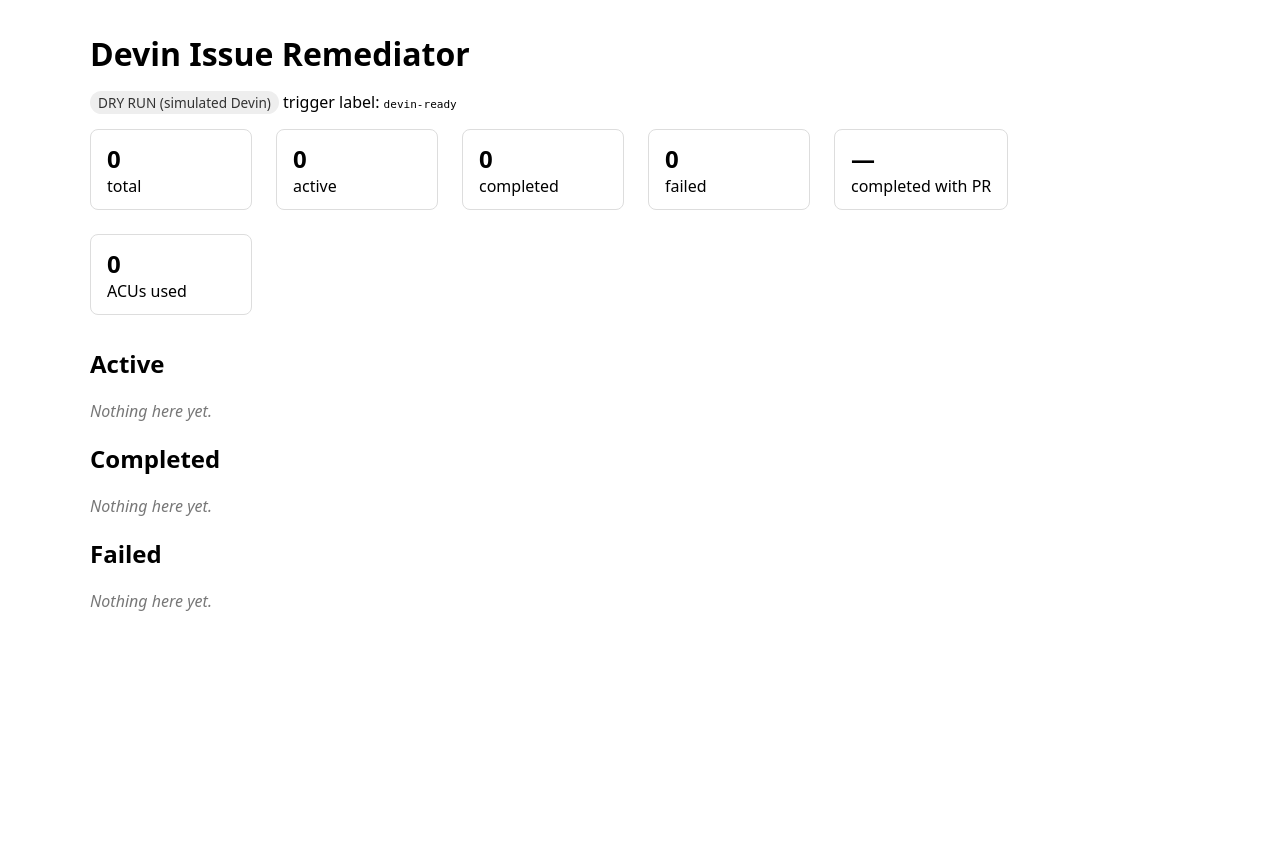
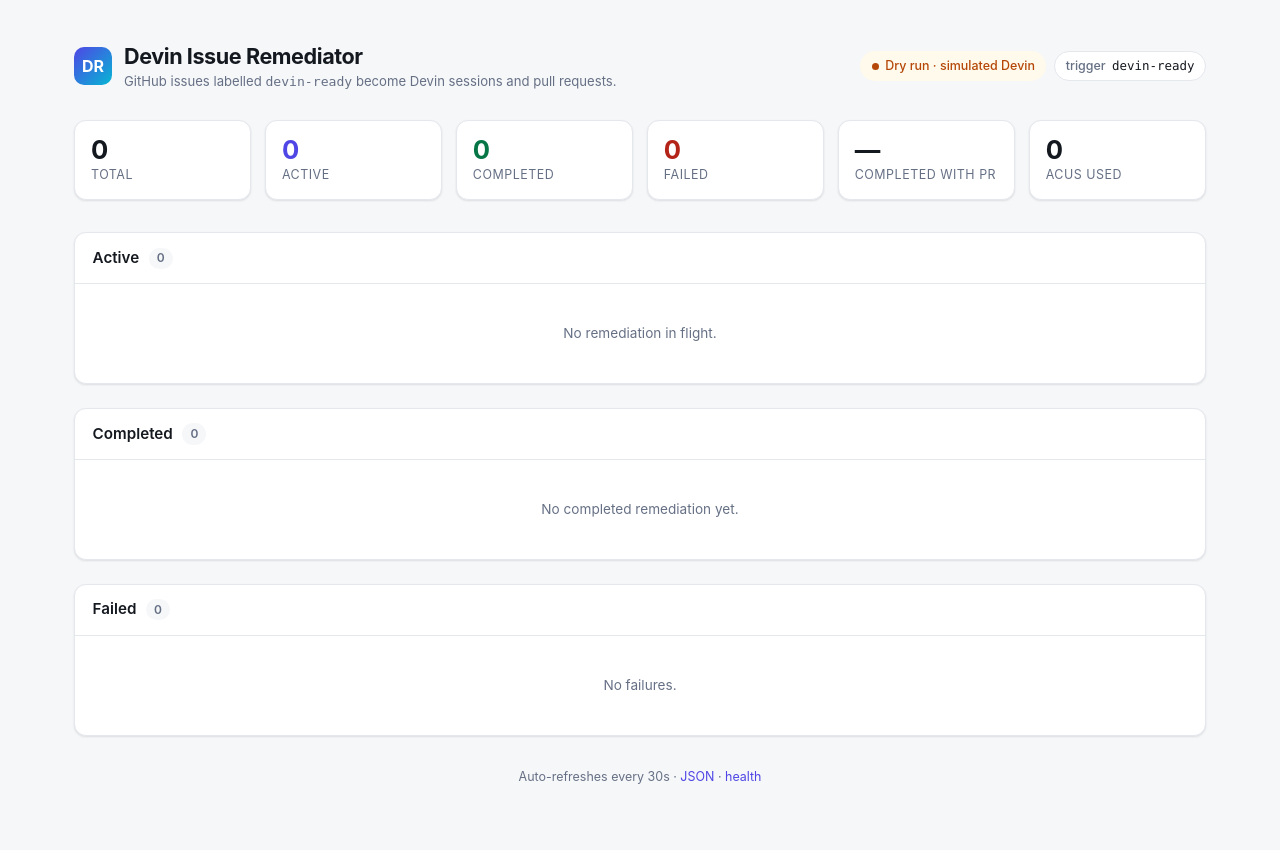
Before and after one commit to cjada/devin-issue-remediator, a FastAPI app: page / in a window 1280 px wide. Before the commit the page ends 611 px from the top, so only its background shows below. Run offline with FastAPI, Linux system fonts and the light colour scheme.

Commit message:
Redesign dashboard UI with static stylesheet, status pills, and card layout

```diff
--- a/app/main.py
+++ b/app/main.py
@@ -8,6 +8,7 @@
 
 from fastapi import BackgroundTasks, Depends, FastAPI, HTTPException, Request, status
 from fastapi.responses import HTMLResponse, JSONResponse
+from fastapi.staticfiles import StaticFiles
 from fastapi.templating import Jinja2Templates
 from sqlmodel import Session, select
 
@@ -28,7 +29,8 @@
 logging.basicConfig(level=logging.INFO)
 logger = logging.getLogger(__name__)
 
-TEMPLATES = Jinja2Templates(directory=str(Path(__file__).parent / "templates"))
+ASSETS = Path(__file__).parent
+TEMPLATES = Jinja2Templates(directory=str(ASSETS / "templates"))
 
 
 async def _poller(app: FastAPI) -> None:
@@ -61,6 +63,7 @@
 
 
 app = FastAPI(title="Devin Issue Remediator", lifespan=lifespan)
+app.mount("/static", StaticFiles(directory=str(ASSETS / "static")), name="static")
 
 
 def get_client(request: Request) -> DevinClientProtocol:
--- /dev/null
+++ b/app/static/styles.css
@@ -0,0 +1,156 @@
+:root {
+  --bg: #f6f7f9;
+  --surface: #ffffff;
+  --border: #e4e7ec;
+  --text: #14181f;
+  --muted: #667085;
+  --accent: #4f46e5;
+  --ok: #067647;
+  --ok-bg: #ecfdf3;
+  --warn: #b54708;
+  --warn-bg: #fffaeb;
+  --err: #b42318;
+  --err-bg: #fef3f2;
+  --shadow: 0 1px 2px rgba(16, 24, 40, 0.06), 0 1px 3px rgba(16, 24, 40, 0.05);
+  --radius: 12px;
+}
+
+@media (prefers-color-scheme: dark) {
+  :root {
+    --bg: #0e1116;
+    --surface: #161b22;
+    --border: #262d37;
+    --text: #e6e9ef;
+    --muted: #8b95a5;
+    --accent: #8b8afc;
+    --ok: #6ee7a8;
+    --ok-bg: #10261c;
+    --warn: #fbbf5e;
+    --warn-bg: #2a2010;
+    --err: #fda29b;
+    --err-bg: #2b1412;
+    --shadow: none;
+  }
+}
+
+* { box-sizing: border-box; }
+
+body {
+  margin: 0;
+  background: var(--bg);
+  color: var(--text);
+  font-family: "Inter", ui-sans-serif, system-ui, -apple-system, "Segoe UI", sans-serif;
+  font-size: 14px;
+  line-height: 1.5;
+  -webkit-font-smoothing: antialiased;
+}
+
+a { color: var(--accent); text-decoration: none; }
+a:hover { text-decoration: underline; }
+
+.wrap { max-width: 1180px; margin: 0 auto; padding: 2.5rem 1.5rem 4rem; }
+
+/* Header */
+.topbar {
+  display: flex;
+  align-items: center;
+  justify-content: space-between;
+  gap: 1rem;
+  flex-wrap: wrap;
+  margin-bottom: 1.75rem;
+}
+.brand { display: flex; align-items: center; gap: 0.75rem; }
+.logo {
+  width: 38px; height: 38px; border-radius: 10px;
+  background: linear-gradient(135deg, var(--accent), #06b6d4);
+  display: grid; place-items: center;
+  color: #fff; font-weight: 700; font-size: 1rem;
+}
+h1 { font-size: 1.35rem; margin: 0; letter-spacing: -0.02em; }
+.subtitle { color: var(--muted); font-size: 0.82rem; margin: 0; }
+
+.badges { display: flex; align-items: center; gap: 0.5rem; flex-wrap: wrap; }
+.badge {
+  display: inline-flex; align-items: center; gap: 0.4rem;
+  padding: 0.3rem 0.65rem; border-radius: 999px;
+  border: 1px solid var(--border); background: var(--surface);
+  font-size: 0.78rem; font-weight: 500; color: var(--muted);
+}
+.badge.mode-dry { color: var(--warn); background: var(--warn-bg); border-color: transparent; }
+.badge.mode-real { color: var(--ok); background: var(--ok-bg); border-color: transparent; }
+.dot { width: 7px; height: 7px; border-radius: 50%; background: currentColor; }
+.badge code { font-family: ui-monospace, SFMono-Regular, Menlo, monospace; color: var(--text); }
+
+/* Stats */
+.stats {
+  display: grid;
+  grid-template-columns: repeat(auto-fit, minmax(150px, 1fr));
+  gap: 0.85rem;
+  margin-bottom: 2rem;
+}
+.stat {
+  background: var(--surface); border: 1px solid var(--border);
+  border-radius: var(--radius); box-shadow: var(--shadow);
+  padding: 0.9rem 1rem;
+}
+.stat .value { font-size: 1.6rem; font-weight: 650; letter-spacing: -0.02em; line-height: 1.2; }
+.stat .label { color: var(--muted); font-size: 0.78rem; text-transform: uppercase; letter-spacing: 0.04em; }
+.stat.is-active .value { color: var(--accent); }
+.stat.is-completed .value { color: var(--ok); }
+.stat.is-failed .value { color: var(--err); }
+
+/* Section cards */
+.section {
+  background: var(--surface); border: 1px solid var(--border);
+  border-radius: var(--radius); box-shadow: var(--shadow);
+  margin-bottom: 1.5rem; overflow: hidden;
+}
+.section-head {
+  display: flex; align-items: center; gap: 0.6rem;
+  padding: 0.85rem 1.1rem; border-bottom: 1px solid var(--border);
+}
+.section-head h2 { font-size: 0.95rem; margin: 0; font-weight: 600; }
+.count {
+  font-size: 0.75rem; font-weight: 600; color: var(--muted);
+  background: var(--bg); border-radius: 999px; padding: 0.1rem 0.5rem;
+}
+
+table { border-collapse: collapse; width: 100%; }
+thead th {
+  text-align: left; font-size: 0.72rem; text-transform: uppercase;
+  letter-spacing: 0.05em; color: var(--muted); font-weight: 600;
+  padding: 0.6rem 1.1rem; background: var(--bg); white-space: nowrap;
+}
+tbody td { padding: 0.8rem 1.1rem; border-top: 1px solid var(--border); vertical-align: top; }
+tbody tr:hover { background: color-mix(in srgb, var(--accent) 4%, transparent); }
+
+.issue-ref { font-weight: 600; }
+.issue-title { color: var(--muted); font-size: 0.82rem; margin-top: 0.15rem; max-width: 34ch; }
+.mono { font-family: ui-monospace, SFMono-Regular, Menlo, monospace; font-size: 0.8rem; }
+.muted { color: var(--muted); }
+.nums { font-variant-numeric: tabular-nums; white-space: nowrap; }
+.err-text { color: var(--err); font-size: 0.8rem; max-width: 30ch; }
+
+.pill {
+  display: inline-flex; align-items: center; gap: 0.35rem;
+  padding: 0.15rem 0.55rem; border-radius: 999px;
+  font-size: 0.75rem; font-weight: 600; white-space: nowrap;
+}
+.pill.queued, .pill.session_created, .pill.running { color: var(--warn); background: var(--warn-bg); }
+.pill.completed { color: var(--ok); background: var(--ok-bg); }
+.pill.failed { color: var(--err); background: var(--err-bg); }
+.pill.running .dot { animation: pulse 1.4s ease-in-out infinite; }
+@keyframes pulse { 0%, 100% { opacity: 1; } 50% { opacity: 0.25; } }
+.substatus { display: block; color: var(--muted); font-size: 0.72rem; margin-top: 0.25rem; }
+
+.empty { padding: 1.6rem 1.1rem; color: var(--muted); text-align: center; font-size: 0.85rem; }
+
+footer { color: var(--muted); font-size: 0.78rem; text-align: center; margin-top: 2rem; }
+
+@media (max-width: 720px) {
+  .wrap { padding: 1.5rem 1rem 3rem; }
+  thead { display: none; }
+  tbody td { display: block; border-top: none; padding: 0.25rem 1.1rem; }
+  tbody tr { display: block; border-top: 1px solid var(--border); padding: 0.7rem 0; }
+  .issue-title { max-width: none; }
+}
--- a/app/templates/dashboard.html
+++ b/app/templates/dashboard.html
@@ -2,72 +2,97 @@
 <html lang="en">
 <head>
   <meta charset="utf-8" />
+  <meta name="viewport" content="width=device-width, initial-scale=1" />
   <title>Devin Issue Remediator</title>
   <meta http-equiv="refresh" content="30" />
-  <style>
-    :root { color-scheme: light dark; }
-    body { font-family: ui-sans-serif, system-ui, sans-serif; margin: 2rem auto; max-width: 1100px; padding: 0 1rem; }
-    h1 { margin-bottom: 0.25rem; }
-    .mode { font-size: 0.85rem; padding: 0.15rem 0.5rem; border-radius: 999px; background: #eee; color: #333; }
-    .stats { display: flex; gap: 1.5rem; margin: 1rem 0 2rem; flex-wrap: wrap; }
-    .stat { border: 1px solid #ddd; border-radius: 8px; padding: 0.75rem 1rem; min-width: 8rem; }
-    .stat b { display: block; font-size: 1.5rem; }
-    table { border-collapse: collapse; width: 100%; margin-bottom: 2rem; font-size: 0.9rem; }
-    th, td { border-bottom: 1px solid #ddd; text-align: left; padding: 0.45rem 0.5rem; vertical-align: top; }
-    .status { font-weight: 600; }
-    .failed { color: #b00020; }
-    .completed { color: #0a7d33; }
-    .empty { color: #777; font-style: italic; }
-    code { font-size: 0.85em; }
-  </style>
+  <link rel="stylesheet" href="{{ url_for('static', path='styles.css') }}" />
 </head>
 <body>
-  <h1>Devin Issue Remediator</h1>
-  <p>
-    <span class="mode">{{ "DRY RUN (simulated Devin)" if dry_run else "REAL (live Devin API)" }}</span>
-    trigger label: <code>{{ trigger_label }}</code>
-  </p>
+<div class="wrap">
+  <header class="topbar">
+    <div class="brand">
+      <div class="logo">DR</div>
+      <div>
+        <h1>Devin Issue Remediator</h1>
+        <p class="subtitle">GitHub issues labelled <code>{{ trigger_label }}</code> become Devin sessions and pull requests.</p>
+      </div>
+    </div>
+    <div class="badges">
+      {% if dry_run %}
+        <span class="badge mode-dry"><span class="dot"></span>Dry run · simulated Devin</span>
+      {% else %}
+        <span class="badge mode-real"><span class="dot"></span>Live · Devin API</span>
+      {% endif %}
+      <span class="badge">trigger <code>{{ trigger_label }}</code></span>
+    </div>
+  </header>
 
-  <div class="stats">
-    <div class="stat"><b>{{ total }}</b>total</div>
-    <div class="stat"><b>{{ active | length }}</b>active</div>
-    <div class="stat"><b>{{ completed | length }}</b>completed</div>
-    <div class="stat"><b>{{ failed | length }}</b>failed</div>
-    <div class="stat"><b>{{ "%.0f%%" | format(pr_rate) if pr_rate is not none else "—" }}</b>completed with PR</div>
-    <div class="stat"><b>{{ total_acus }}</b>ACUs used</div>
-  </div>
+  <section class="stats">
+    <div class="stat"><div class="value">{{ total }}</div><div class="label">Total</div></div>
+    <div class="stat is-active"><div class="value">{{ active | length }}</div><div class="label">Active</div></div>
+    <div class="stat is-completed"><div class="value">{{ completed | length }}</div><div class="label">Completed</div></div>
+    <div class="stat is-failed"><div class="value">{{ failed | length }}</div><div class="label">Failed</div></div>
+    <div class="stat"><div class="value">{{ "%.0f%%" | format(pr_rate) if pr_rate is not none else "—" }}</div><div class="label">Completed with PR</div></div>
+    <div class="stat"><div class="value">{{ total_acus }}</div><div class="label">ACUs used</div></div>
+  </section>
 
-  {% macro table(rows, kind) %}
+  {% macro section(title, rows, empty_text) %}
+  <section class="section">
+    <div class="section-head">
+      <h2>{{ title }}</h2>
+      <span class="count">{{ rows | length }}</span>
+    </div>
     {% if rows %}
     <table>
       <thead>
         <tr>
           <th>Issue</th><th>Status</th><th>Devin session</th><th>Pull request</th>
-          <th>ACUs</th><th>Duration</th><th>Updated</th><th>Error</th>
+          <th>ACUs</th><th>Duration</th><th>Updated</th><th>Details</th>
         </tr>
       </thead>
       <tbody>
         {% for r in rows %}
         <tr>
-          <td><a href="{{ r.issue_url }}">{{ r.repo_full_name }}#{{ r.issue_number }}</a><br />{{ r.issue_title }}</td>
-          <td class="status {{ kind }}">{{ r.status.value }}{% if r.session_status %}<br /><small>{{ r.session_status }}</small>{% endif %}</td>
-          <td>{% if r.session_url %}<a href="{{ r.session_url }}">{{ r.session_id }}</a>{% else %}<span class="empty">none</span>{% endif %}</td>
-          <td>{% if r.pr_url %}<a href="{{ r.pr_url }}">{{ r.pr_url.split('/')[-1] }}</a>{% else %}<span class="empty">—</span>{% endif %}</td>
-          <td>{{ r.acus_consumed if r.acus_consumed is not none else "—" }}</td>
-          <td>{{ "%.0fs" | format(r.duration_seconds) if r.duration_seconds is not none else "—" }}</td>
-          <td>{{ r.updated_at.strftime("%Y-%m-%d %H:%M") }}</td>
-          <td>{{ r.error or "" }}</td>
+          <td>
+            <a class="issue-ref" href="{{ r.issue_url }}">{{ r.repo_full_name }}#{{ r.issue_number }}</a>
+            <div class="issue-title">{{ r.issue_title }}</div>
+          </td>
+          <td>
+            <span class="pill {{ r.status.value }}"><span class="dot"></span>{{ r.status.value.replace("_", " ") }}</span>
+            {% if r.session_status %}<span class="substatus">session: {{ r.session_status }}</span>{% endif %}
+          </td>
+          <td>
+            {% if r.session_url %}
+              <a class="mono" href="{{ r.session_url }}" title="{{ r.session_id }}">
+                {%- if r.session_id | length > 20 -%}
+                  {{ r.session_id[:10] }}…{{ r.session_id[-6:] }}
+                {%- else -%}{{ r.session_id }}{%- endif -%}
+              </a>
+            {% else %}<span class="muted">—</span>{% endif %}
+          </td>
+          <td>
+            {% if r.pr_url %}<a class="mono" href="{{ r.pr_url }}">#{{ r.pr_url.split('/')[-1] }}</a>
+            {% else %}<span class="muted">—</span>{% endif %}
+          </td>
+          <td class="nums">{{ r.acus_consumed if r.acus_consumed is not none else "—" }}</td>
+          <td class="nums">{{ "%.0fs" | format(r.duration_seconds) if r.duration_seconds is not none else "—" }}</td>
+          <td class="nums muted">{{ r.updated_at.strftime("%b %d, %H:%M") }}</td>
+          <td>{% if r.error %}<span class="err-text">{{ r.error }}</span>{% else %}<span class="muted">—</span>{% endif %}</td>
         </tr>
         {% endfor %}
       </tbody>
     </table>
     {% else %}
-    <p class="empty">Nothing here yet.</p>
+    <p class="empty">{{ empty_text }}</p>
     {% endif %}
+  </section>
   {% endmacro %}
 
-  <h2>Active</h2>{{ table(active, "active") }}
-  <h2>Completed</h2>{{ table(completed, "completed") }}
-  <h2>Failed</h2>{{ table(failed, "failed") }}
+  {{ section("Active", active, "No remediation in flight.") }}
+  {{ section("Completed", completed, "No completed remediation yet.") }}
+  {{ section("Failed", failed, "No failures.") }}
+
+  <footer>Auto-refreshes every 30s · <a href="/api/remediations">JSON</a> · <a href="/healthz">health</a></footer>
+</div>
 </body>
 </html>
--- a/pyproject.toml
+++ b/pyproject.toml
@@ -19,6 +19,9 @@
 [tool.setuptools.packages.find]
 include = ["app*"]
 
+[tool.setuptools.package-data]
+app = ["templates/*.html", "static/*"]
+
 [tool.ruff]
 line-length = 110
 target-version = "py312"
```
Also changed, not shown: tests/test_webhook.py (+6 -0 lines).
